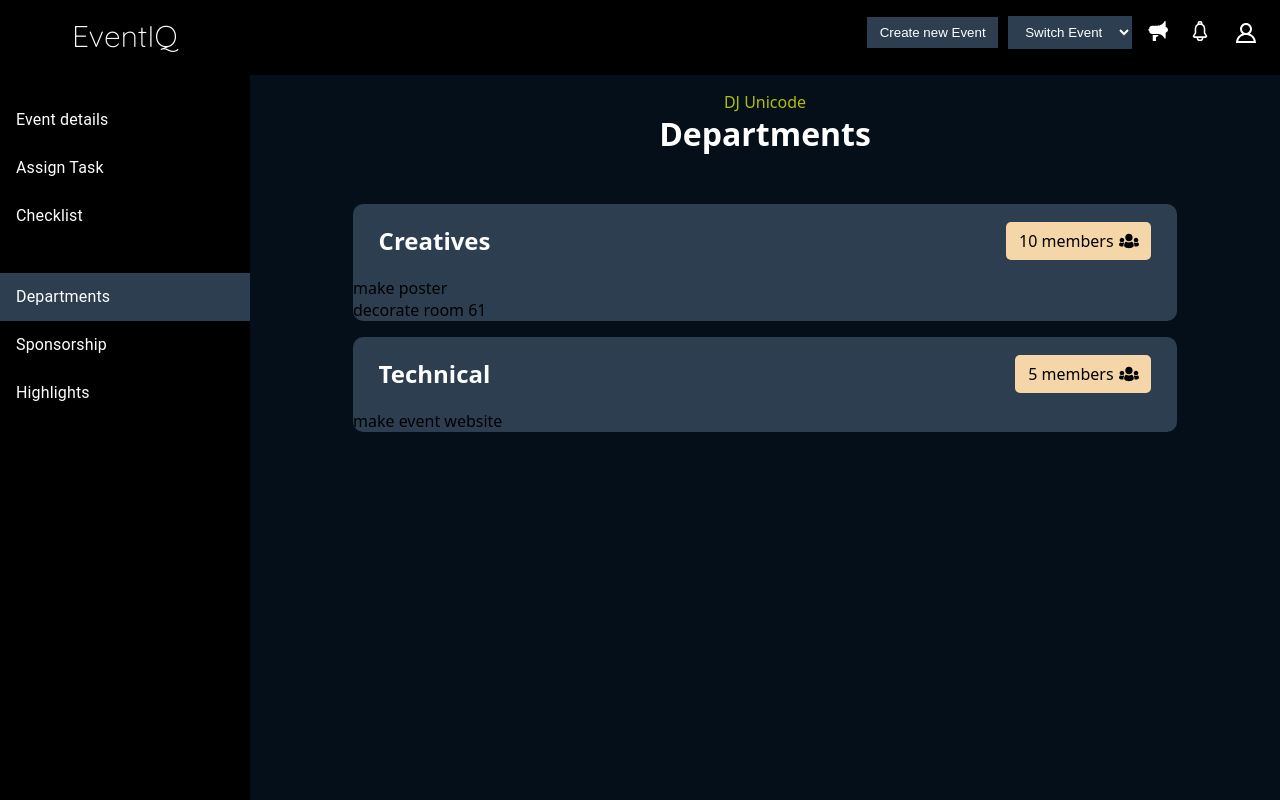
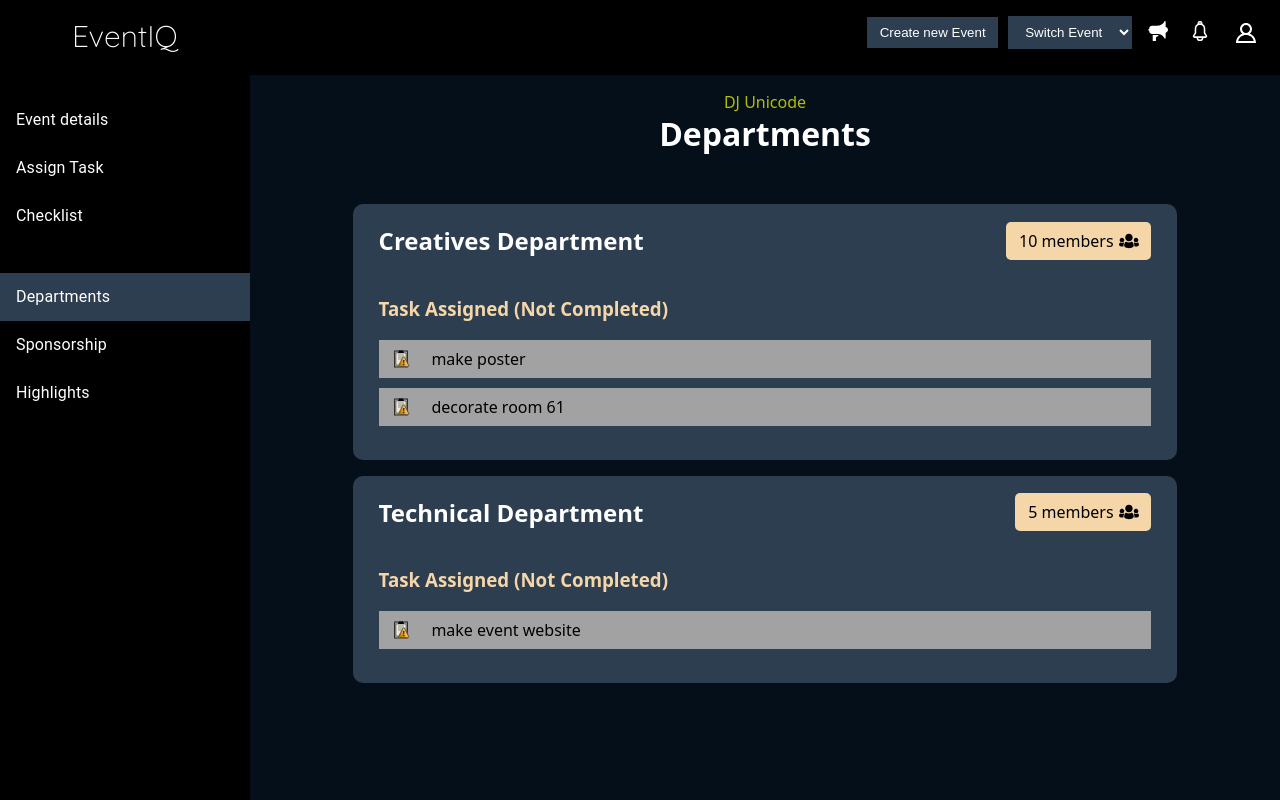
Before and after one commit to Samyak-Vishrani/EventIQ-SPIT_HackXplore, a React (Vite) app: page /departments in a window 1280 px wide. Built offline with nearby package versions, Linux system fonts and the light colour scheme; some icons are missing.

Commit message:
Department section done

```diff
--- a/src/components/DeptList.jsx
+++ b/src/components/DeptList.jsx
@@ -1,6 +1,7 @@
 import React, { useState } from 'react';
 import "../styles/deptList.css";
 import members from "../assets/members.svg";
+import task_incomplete from "../assets/task_incomplete.svg";
 
 const DeptList = () => {
 
@@ -28,13 +29,17 @@ const DeptList = () => {
                 dept.map(item => {
                     return <div className='card'>
                         <div className='card-header'>
-                            <h2>{item.name}</h2>
+                            <h2>{item.name} Department</h2>
                             <p>{item.members} members <img src={members} /> </p>
                         </div>
                         <div className='task-list'>
+                            <h3>Task Assigned (Not Completed) </h3>
                             {item.taskAssign.map(task => {
-                                return <div className='task'>{task}</div>
+                                return <div className='task'> <img src={task_incomplete} /> {task}</div>
                             })}
+                        </div>
+                        <div className=''>
+
                         </div>
                     </div>
                 })
--- a/src/styles/deptList.css
+++ b/src/styles/deptList.css
@@ -27,6 +27,7 @@
     background-color: var(--dark-red);
     margin: 2vh auto;
     height: fit-content;
+    padding-bottom: 3vh;
 }
 
 .dept-list-container .card .card-header {
@@ -50,3 +51,23 @@
     gap: 5px;
     font-weight: 500;
 }
+
+.dept-list-container .card .task-list {
+    width: 100%;
+    box-sizing: border-box;
+    padding: 0vh 2vw;
+}
+
+.dept-list-container .card .task-list h3 {
+    color: var(--light-red);
+}
+
+.dept-list-container .card .task-list .task {
+    padding: 1vh 1vw;
+    background-color: rgb(162, 162, 162);
+    margin-bottom: 10px;
+    font-weight: 500;
+    display: flex;
+    align-items: center;
+    gap: 20px;
+}
```
Also changed, not shown: src/assets/task_incomplete.svg (added).
